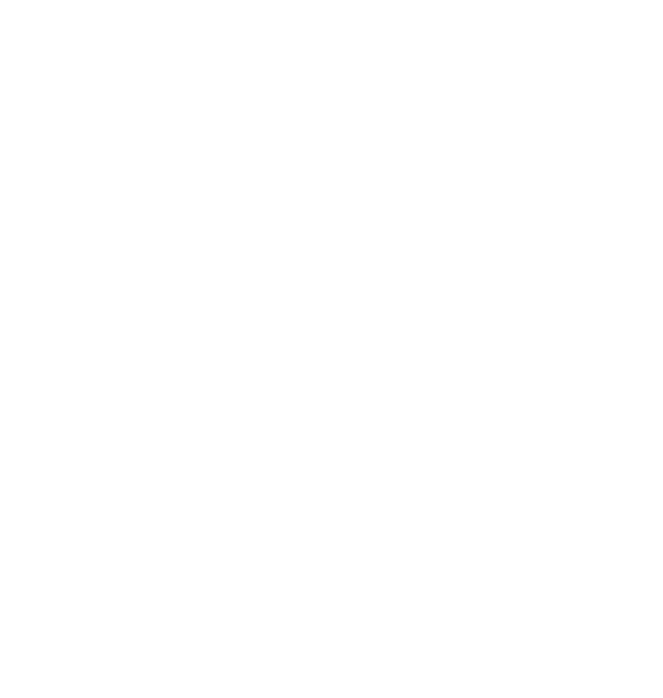
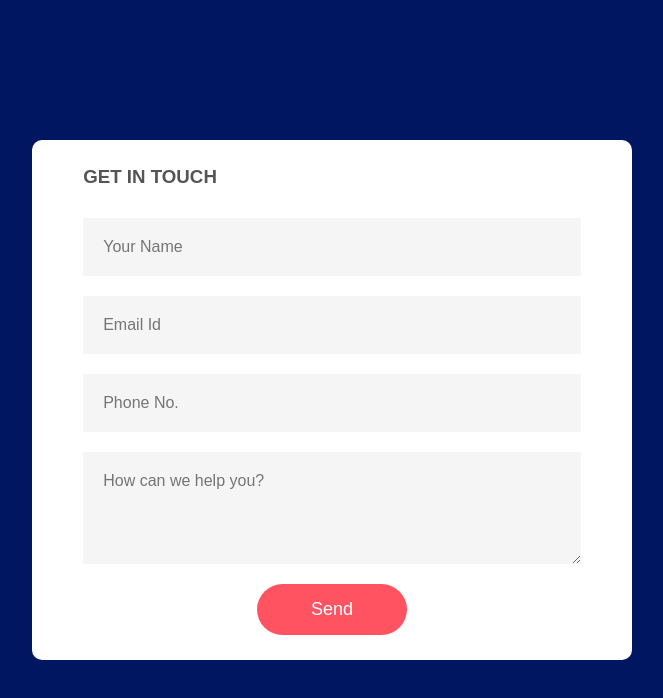
Before and after one commit to FajasH0311/web-development, a plain HTML site: page contact-form/index.html in a window 1280 px wide. Shown: the whole page, without its empty margins (308-971 px from the left). Drawn offline with Linux system fonts and the light colour scheme.

Commit message:
framework of contact-form is over

```diff
--- a/contact-form/index.html
+++ b/contact-form/index.html
@@ -4,11 +4,41 @@
     <meta charset="UTF-8">
     <meta http-equiv="X-UA-Compatible" content="IE=edge">
     <meta name="viewport" content="width=device-width, initial-scale=1.0">
-    <title>Document</title>
+    <title>Contact-form</title>
+    <link rel="stylesheet" href="style.css">
 </head>
 <body>
     <div class="container">
-
+        <form onsubmit="sendEmail(); reset(); return false;">
+            <h3>GET IN TOUCH</h3>
+            <input type="text" id="name" placeholder="Your Name" required>
+            <input type="email" id="email" placeholder="Email Id" required>
+            <input type="text" id="phone" placeholder="Phone No." required>
+            <textarea id="message" rows="4" placeholder="How can we help you?"></textarea>
+            <button type="submit">Send</button>
+        </form>
     </div>
+    <script src="https://smtpjs.com/v3/smtp.js"></script>
+    <script>
+        //Need to make an smpt account with the domain you want//
+        function sendEmail(){
+            Email.send({
+                //and write the host,username and password of the account//
+                Host : "smtp..com",
+                Username : "",
+                Password : "",
+                //Provide the gmail u want get the message in TO column//
+                To : "",
+                From : document.getElementById("email").value,
+                Subject : "New Contact Form Enquiry",
+                Body : "Name: " + document.getElementById("name").value +
+                "<br> Email: " + document.getElementById("email").value +
+                "<br> Phone No: " + document.getElementById("Phone").value +
+                "<br> Message: " + document.getElementById("message").value
+            }).then(
+                message => alert("Message Sent Successfully")
+            );
+        }
+    </script>
 </body>
 </html>
--- a/contact-form/style.css
+++ b/contact-form/style.css
@@ -12,3 +12,37 @@
     align-items: center;
     justify-content: center;
 }
+form{
+    background: #fff;
+    display: flex;
+    flex-direction: column;
+    padding: 2vw 4vw;
+    width: 90%;
+    max-width: 600px;
+    border-radius: 10px;
+}
+form h3{
+    color: #555;
+    font-weight: 800;
+    margin-bottom: 20px;
+}
+form input, form textarea{
+    border:0;
+    margin: 10px 0;
+    padding: 20px;
+    outline: none;
+    background: #f5f5f5;
+    font-size: 16px;
+}
+form button{
+    padding: 15px;
+    background: #ff5361;
+    color: #fff;
+    font-size: 18px;
+    border: 0;
+    outline: none;
+    cursor: pointer;
+    width: 150px;
+    margin: 10px auto 0;
+    border-radius: 30px;
+}
```
Also changed, not shown: contact-form/script.js (deleted).
